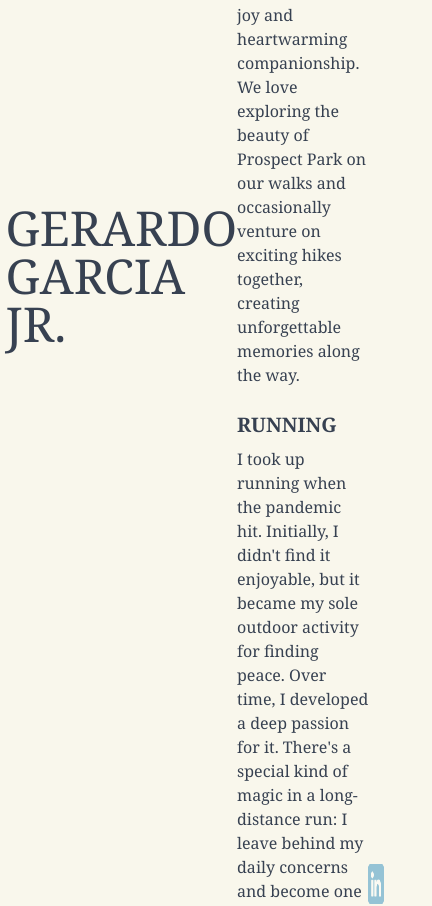
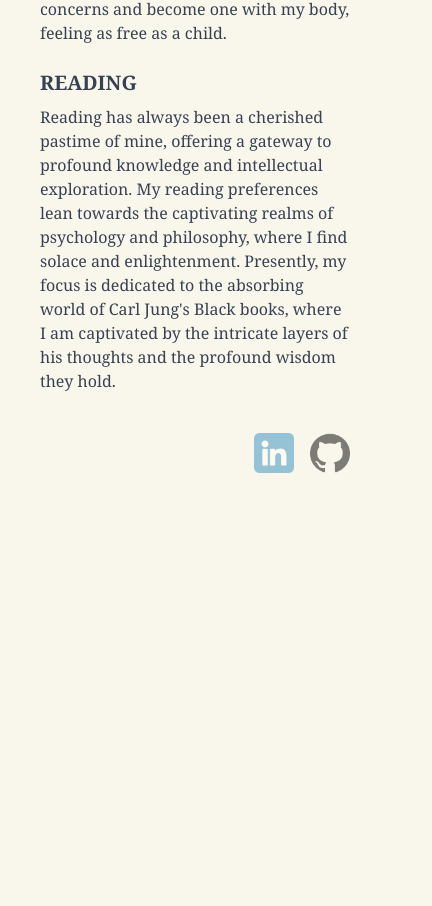
Before and after one commit to gerardjr42/portfolio_Summer2024, a React (Vite) app: page / in a window 390 px wide. Shown: the part 5680-6586 px from the top of the page, 432 px wide, since content can reach past the window. After the commit the page ends 6177 px from the top, so only its background shows below. Built offline with nearby package versions, Linux system fonts and the light colour scheme.

Commit message:
media queries for contact route

```diff
--- a/src/pages/Contact.jsx
+++ b/src/pages/Contact.jsx
@@ -3,8 +3,8 @@ import React from "react";
 function Contact() {
   return (
     <>
-      <div className="mr-auto flex min-h-screen flex-col items-center justify-start pl-12">
-        <div className="mt-24">
+      <div className="mr-auto hidden min-h-screen flex-col items-center justify-start pl-12 lg:flex">
+        <div className="sm:mt-24">
           <h1 className="prose font-serif text-5xl font-thin uppercase leading-none sm:text-[5rem]">
             Gerardo
           </h1>
@@ -14,8 +14,8 @@ function Contact() {
         </div>
       </div>
       {/* Testing Area */}
-      <div className="mr-auto flex min-h-screen w-[58%] flex-col items-end justify-start">
-        <div className="mt-24">
+      <div className="mx-10 sm:mx-auto sm:flex sm:min-h-full sm:w-[60%] sm:flex-col sm:items-end sm:justify-start sm:pr-[8rem]">
+        <div className="mt-24 sm:mt-0">
           <h2 className="prose font-serif text-3xl font-thin uppercase leading-none">
             What am I doing when I'm not coding?
           </h2>
@@ -55,10 +55,7 @@ function Contact() {
             his thoughts and the profound wisdom they hold.
           </p>
         </div>
-      </div>
-      {/* Testing Area ends */}
-      <div className="ml-auto flex min-h-screen flex-col items-center justify-end pr-12">
-        <div className="mb-12 flex items-center justify-center align-baseline">
+        <div className="mb-6 mt-10 flex flex-row items-end justify-end align-bottom">
           <a href="http://www.linkedin.com/in/garciajrgerardo" target="_blank">
             <img
               src="/assets/images/linkedin.png"
```
